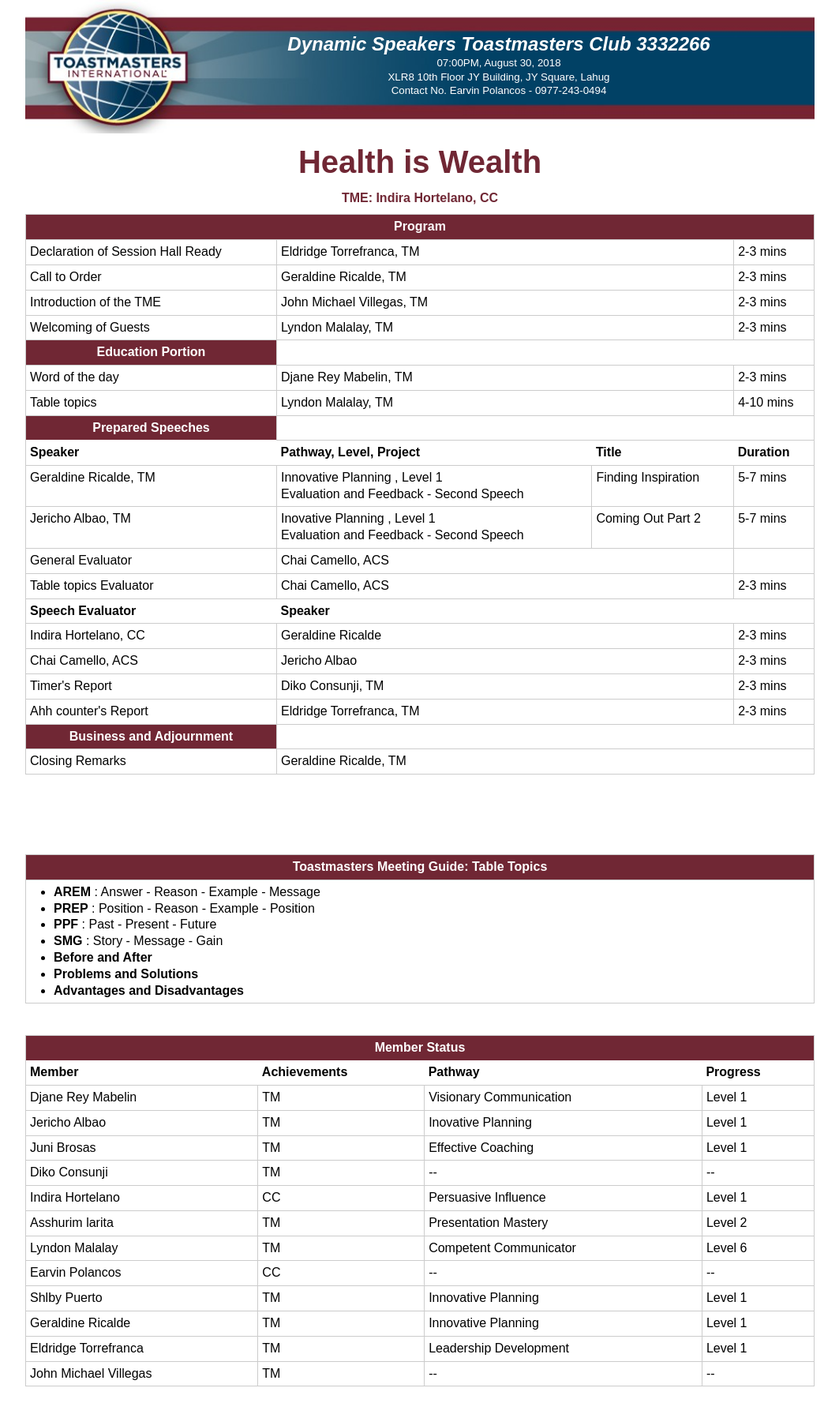
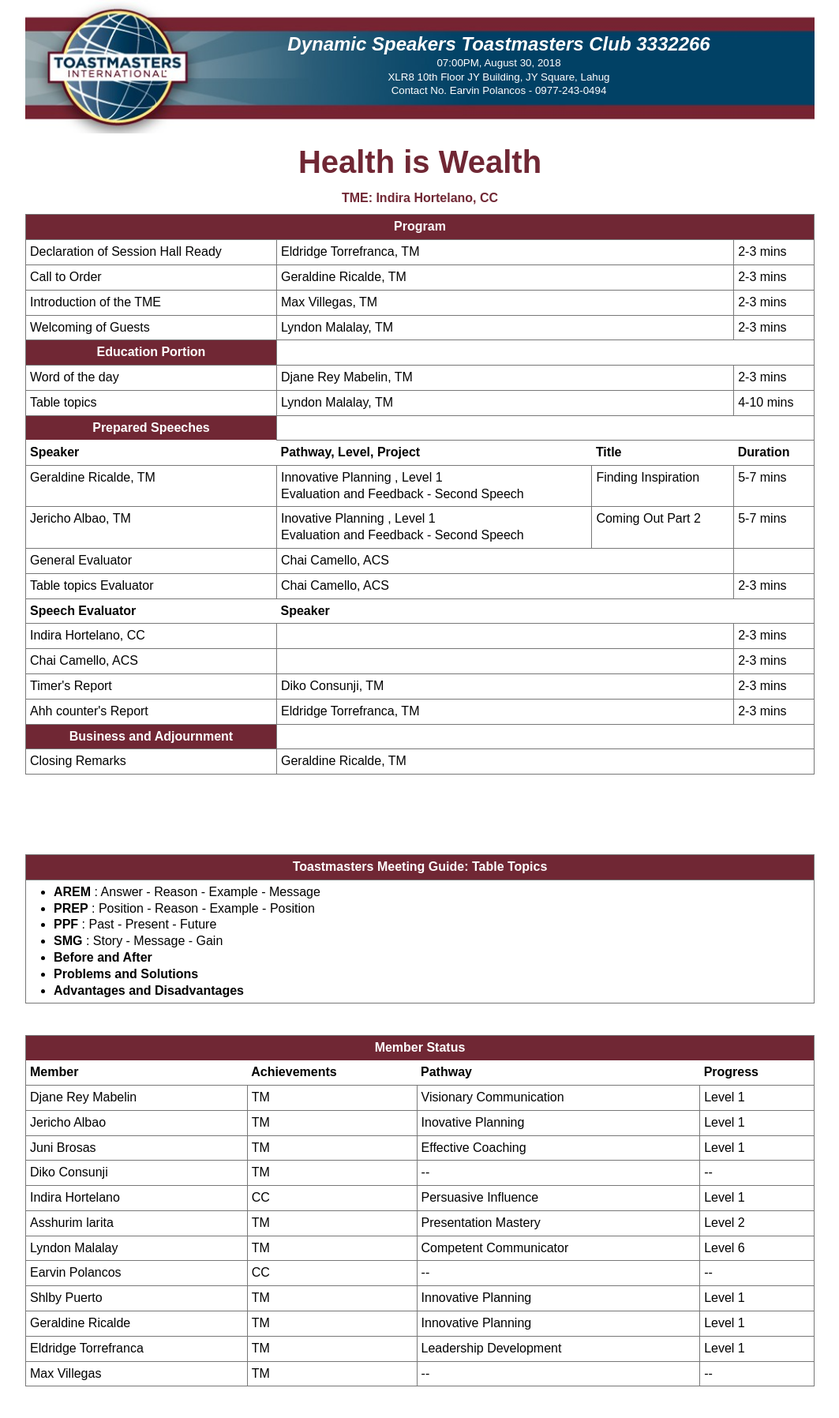
Before and after one commit to dynamicspeakerstoastmastersclub/dynamicspeakerstoastmastersclub.github.io, a Jekyll site: the page built from _programs/2018-08-30.md, in a window 1280 px wide. Shown: the whole page at 79% size, without its empty margins (108-1171 px from the left). Built offline with Jekyll 4.4.1, drawn with Linux system fonts in a browser that asks for light colours.

Commit message:
program format fixes

```diff
--- a/_data/members.yml
+++ b/_data/members.yml
@@ -65,7 +65,7 @@
   title: TM
 
 m.villegas:
-  name: John Michael Villegas
+  name: Max Villegas
   pathway:
   level:
   title: TM
--- a/_includes/program/schedule.html
+++ b/_includes/program/schedule.html
@@ -108,7 +108,7 @@
   <tr>
     <td>{% include member.html id=p.evaluator %}</td>
     <td colspan="2">
-      {{ site.data.members[p.id].name | default : p.name }}
+      {% include member.html id=i.id %}
     </td>
     <td>2-3 mins</td>
   </tr>
--- a/_sass/_variables.scss
+++ b/_sass/_variables.scss
@@ -2,6 +2,6 @@
 $font-size: 12pt;
 $color1: #702734;
 $text-color1: #fff;
-$border-color1: #ccc;
+$border-color1: #777;
 $block-margin: 40px;
 $page-margin: 1cm;
```
